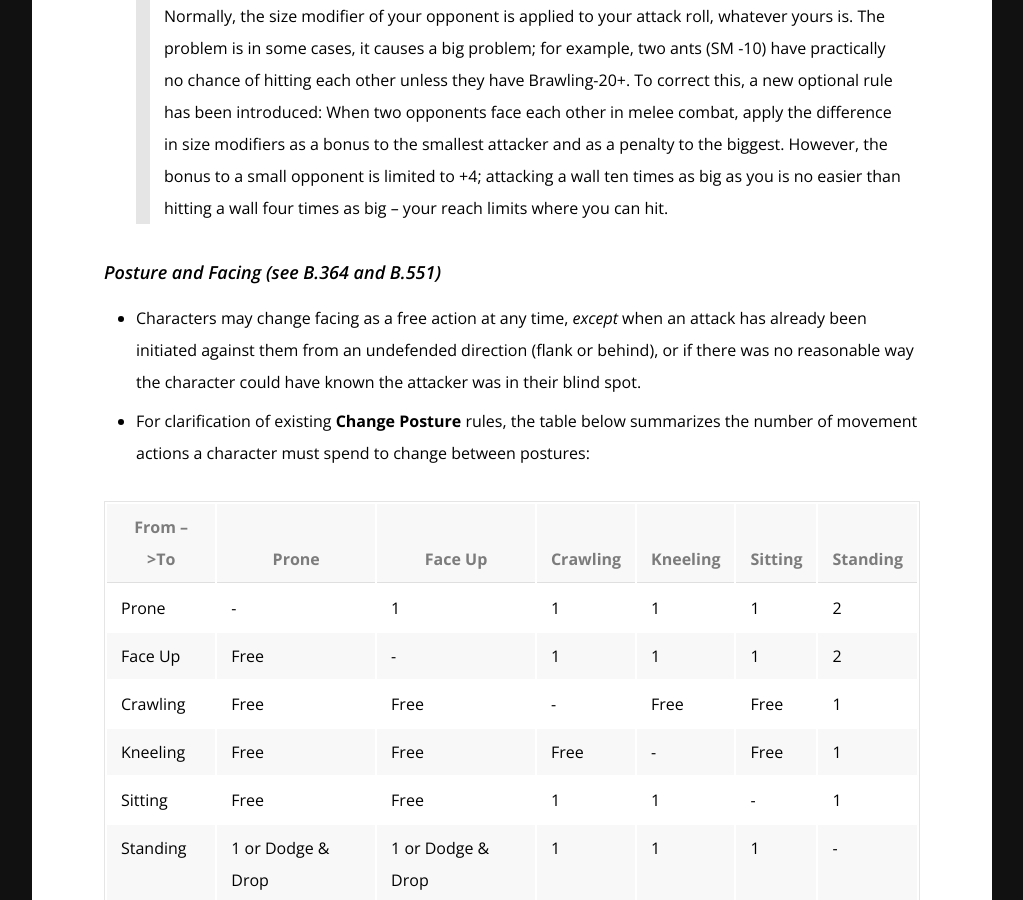
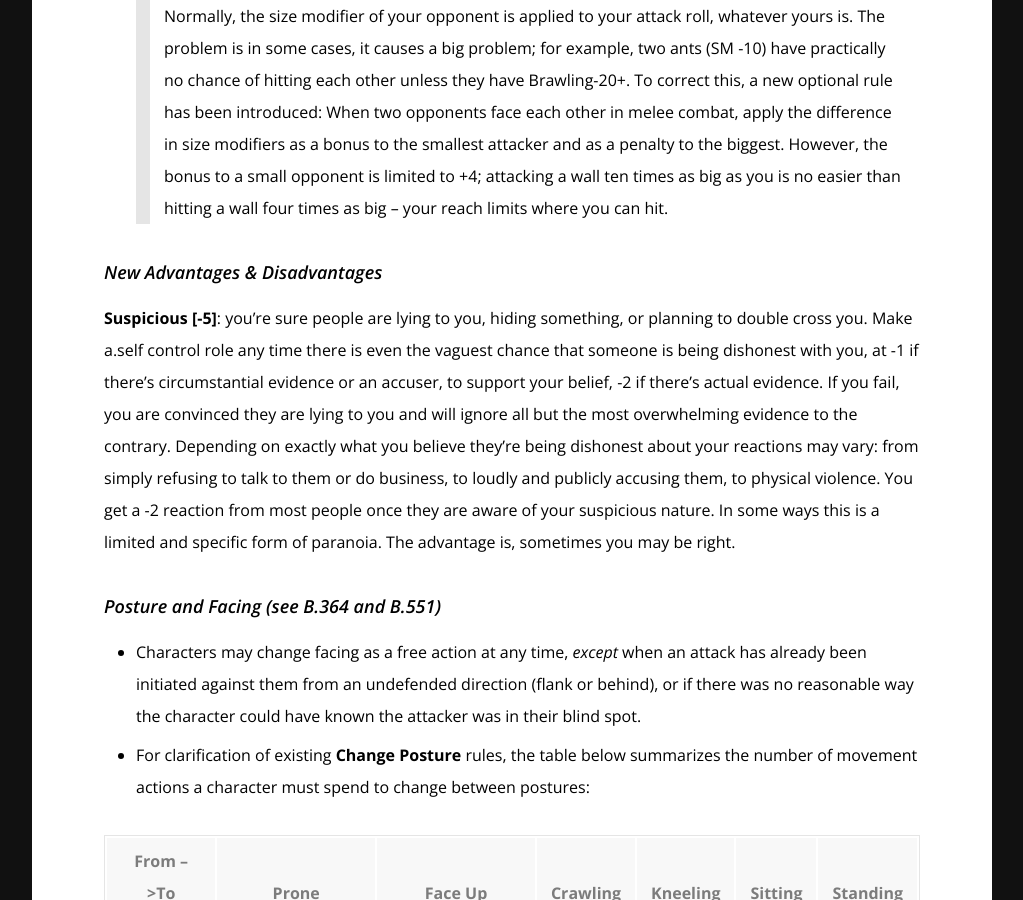
Before and after one commit to rickosborne/blackwater, a Jekyll site: the page built from _guide/550-rulebooks-and-house-rules.md, in a window 1280 px wide and 900 px high, scrolled down 2455 px. Shown: the whole window, without its empty margins (128-1151 px from the left). Built offline with Jekyll 4.4.1, drawn with Linux system fonts in a browser that asks for light colours.

Commit message:
Update 550-rulebooks-and-house-rules.md

```diff
--- a/_guide/550-rulebooks-and-house-rules.md
+++ b/_guide/550-rulebooks-and-house-rules.md
@@ -53,6 +53,12 @@ In general, the following GURPS sourcebooks are recommended:
    > To correct this, a new optional rule has been introduced:
    > When two opponents face each other in melee combat, apply the difference in size modifiers as a bonus to the smallest attacker and as a penalty to the biggest.
    > However, the bonus to a small opponent is limited to +4; attacking a wall ten times as big as you is no easier than hitting a wall four times as big – your reach limits where you can hit.
+
+### New Advantages & Disadvantages
+**Suspicious [-5]**: you're sure people are lying to you, hiding something, or planning to double cross you. Make a.self control role any time there is even the vaguest chance that someone is being dishonest with you, at -1 if there's circumstantial evidence or an accuser, to support your belief, -2 if there's actual evidence.
+If you fail, you are convinced they are lying to you and will ignore all but the most overwhelming evidence to the contrary.  Depending on exactly what you believe they're being dishonest about your reactions may vary: from simply refusing to talk to them or do business, to loudly and publicly accusing them, to physical violence.
+You get a -2 reaction from most people once they are aware of your suspicious nature.
+In some ways this is a limited and specific form of paranoia. The advantage is, sometimes you may be right.
 
 ### Posture and Facing (see B.364 and B.551)
 * Characters may change facing as a free action at any time, ***except*** when an attack has already been initiated against them from an undefended direction (flank or behind), or if there was no reasonable way the character could have known the attacker was in their blind spot.
```
